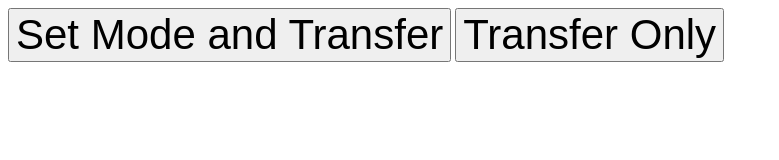
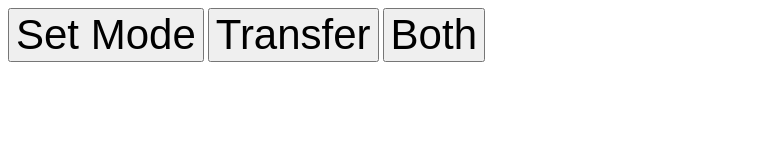
Before and after one commit to thegecko/web-bluetooth-dfu, a plain HTML site: page index.html in a window 1280 px wide. Shown: the whole page, without its empty margins (0-779 px from the left). Drawn offline with Linux system fonts and the light colour scheme.

Commit message:
Split mode and transfer actions

```diff
--- a/index.html
+++ b/index.html
@@ -4,8 +4,9 @@
     <title>web-bluetooth-dfu</title>
 </head>
 <body>
-    <button onclick="setMode()" style="font-size: 42px;">Set Mode and Transfer</button>
-    <button onclick="findDFU()" style="font-size: 42px;">Transfer Only</button>
+    <button onclick="setMode()" style="font-size: 42px;">Set Mode</button>
+    <button onclick="findDFU()" style="font-size: 42px;">Transfer</button>
+    <button onclick="both()" style="font-size: 42px;">Both</button>
     <div id="results"></div>
 
     <script src="dist/dfu.js"></script>
@@ -58,7 +59,6 @@
         function setMode() {
             dfu.findDevice({ services: [0x180D] })
             .then(device => dfu.writeMode(device))
-            .then(device => transfer(device))
             .catch(log);
         }
 
@@ -68,6 +68,13 @@
             .catch(log);
         }
 
+        function both() {
+            dfu.findDevice({ services: [0x180D] })
+            .then(device => dfu.writeMode(device))
+            .then(device => transfer(device))
+            .catch(log);
+        }
+
     </script>
 </body>
 </html>
```
